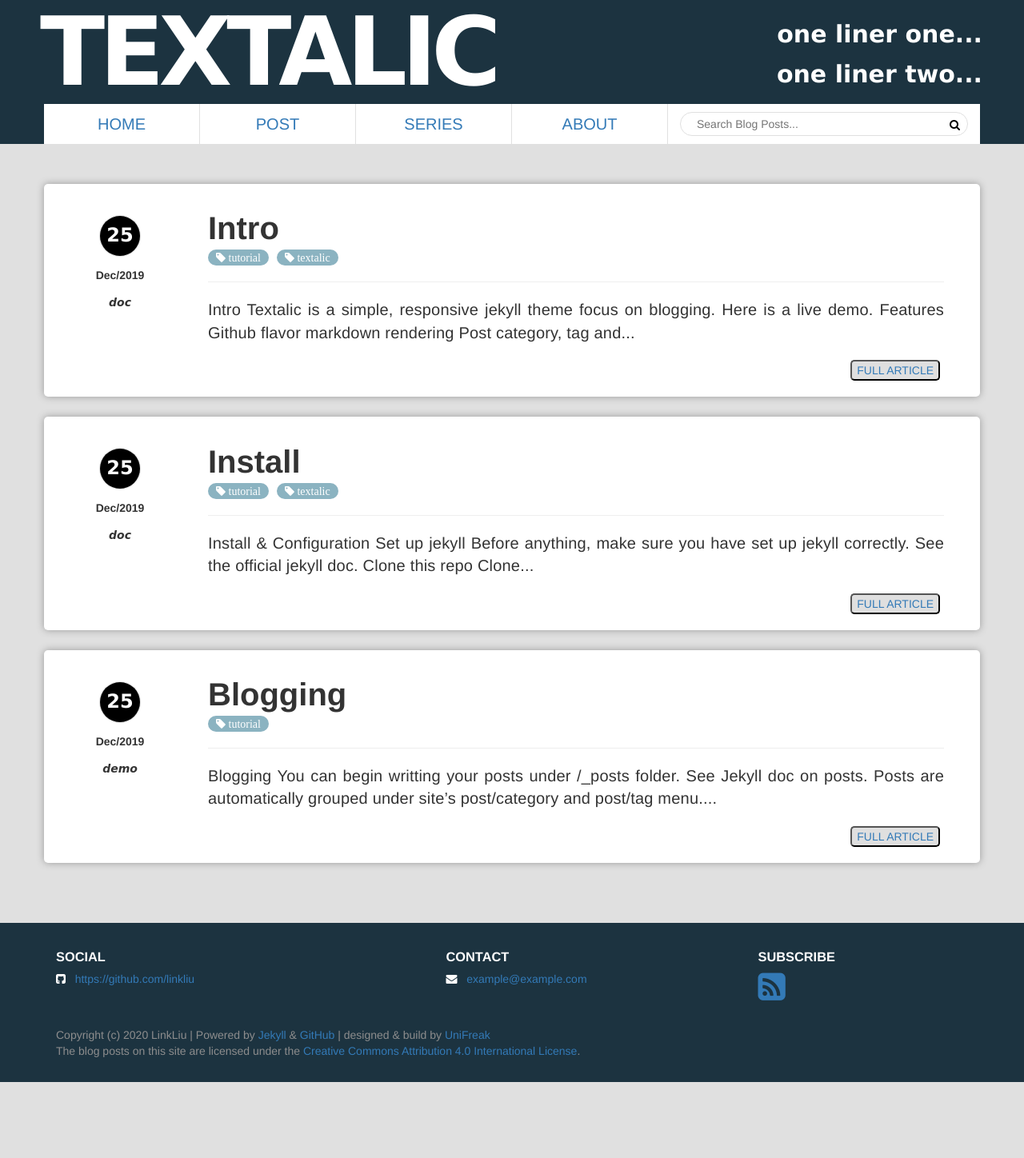
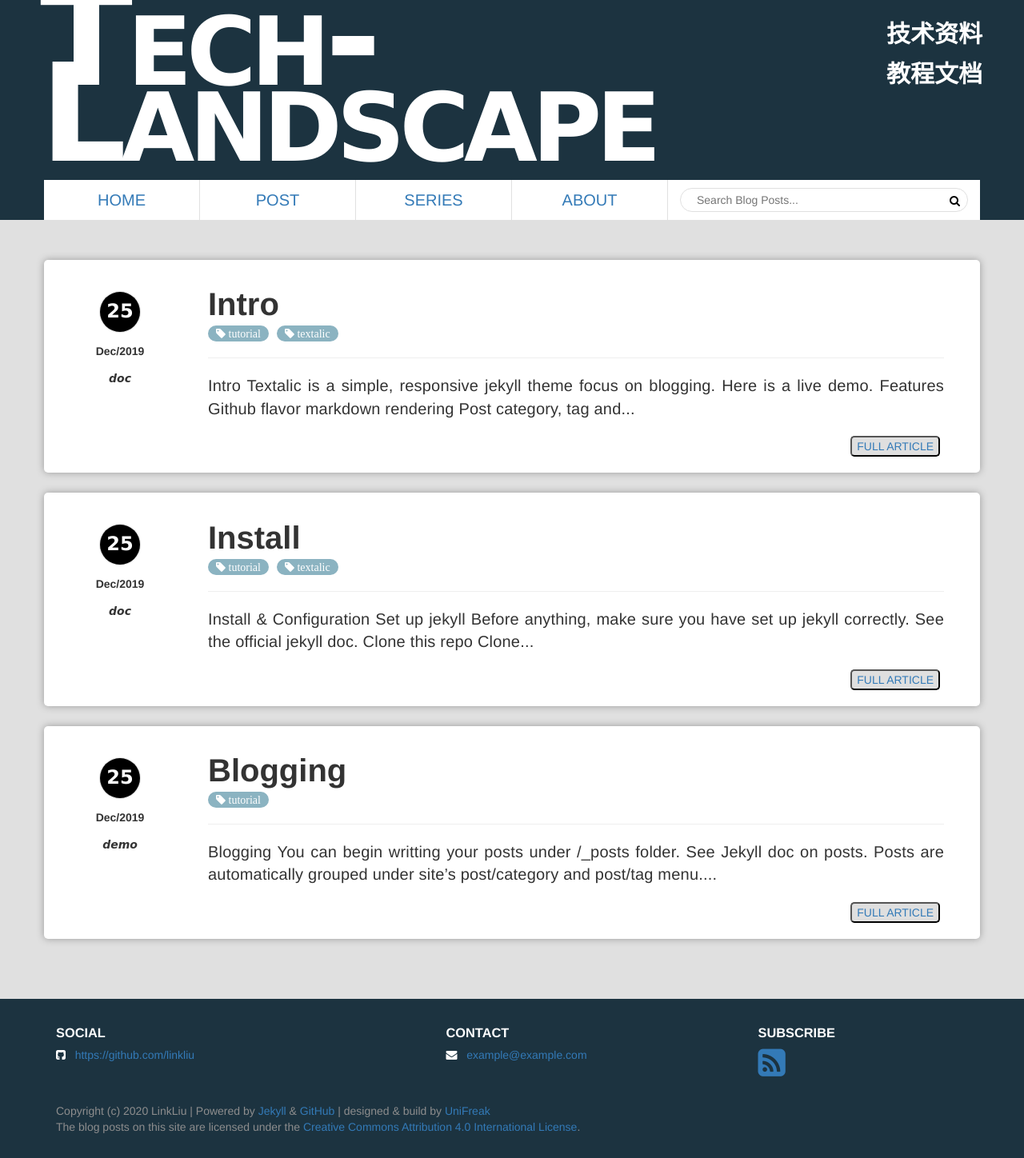
Before and after one commit to linkliu/tech-landscape, a Jekyll site: the page built from index.html, in a window 1280 px wide. Shown: the whole page at 80% size. Built offline with Jekyll 4.4.1, drawn with Linux system fonts in a browser that asks for light colours; the list of posts is cut into pages by our own code; before the commit the page ends 1353 px from its top, so only the background shows below that.

Commit message:
no message

```diff
--- a/_config.yml
+++ b/_config.yml
@@ -20,11 +20,11 @@ permalink: /:categories/:title
 excerpt_separator: "[-----]"
 
 url: "https://linkliu.github.io/tech-landscape/"  # Required: replace this with your domain
-name: textalic # Required: will be displayed on every page's header
-title: site title # Required: site's default title
+name: Tech-Landscape # Required: will be displayed on every page's header
+title: 技术文档日记 # Required: site's default title
 shout: # Required: **TWO** lines, will be displayed on page's header.
-  - one liner one...
-  - one liner two...
+  - 技术资料
+  - 教程文档
 description: "一些技术资料，一些技术文档" # Required
 
 disqus:
```
